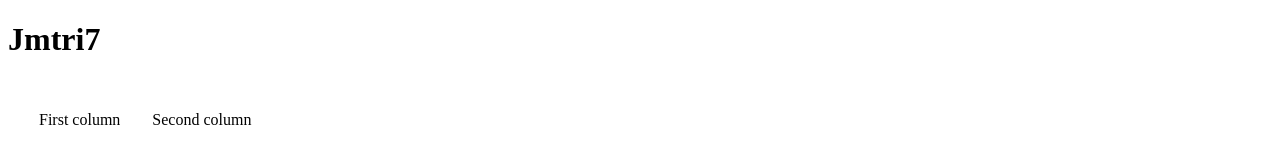
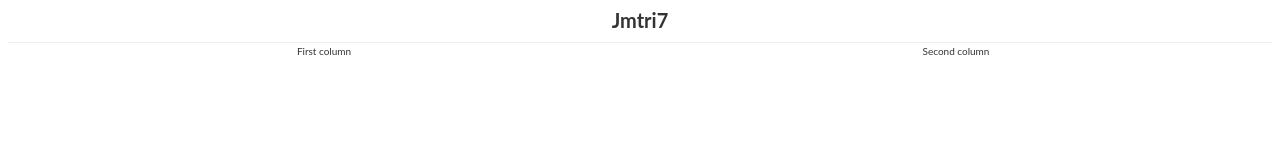
Before and after one commit to Jmtri7/Jmtri7.github.io, a plain HTML site: page index.html in a window 1280 px wide. Drawn offline with Linux system fonts and the light colour scheme.

Commit message:
Update styles.css

```diff
--- a/styles.css
+++ b/styles.css
@@ -1,4 +1,82 @@
-#main {
-	border-spacing: 30px;
-  	border-collapse: separate;
+element {
 }
+.render table, .render td, .render th {
+    border: 1px solid #000;
+}
+.render table {
+    border-collapse: collapse;
+}
+table {
+    border-top: 0;
+    margin-bottom: 1.5em;
+    position: relative;
+    table-layout: fixed;
+    width: 100%;
+    z-index: 1;
+}
+table {
+    border-top: 1px solid #eee;
+    margin: 0 0 1.75em;
+        margin-bottom: 1.75em;
+    max-width: 100%;
+}
+table {
+    border-collapse: collapse;
+    border-spacing: 0;
+}
+* {
+    -webkit-box-sizing: border-box;
+    -moz-box-sizing: border-box;
+    box-sizing: border-box;
+}
+* {
+    -webkit-box-sizing: border-box;
+    -moz-box-sizing: border-box;
+    box-sizing: border-box;
+}
+.post-single {
+    font-size: 17px;
+    line-height: 1.75em;
+}
+.post-single {
+    font-size: 17px;
+    line-height: 1.75em;
+}
+.wrapper {
+    text-align: left;
+}
+.wrapper {
+    text-align: left;
+}
+#container {
+    font-size: 12px;
+    line-height: 1.4em;
+    text-align: center;
+}
+#container {
+    font-size: 12px;
+    line-height: 1.4em;
+    text-align: center;
+}
+body {
+    color: #333;
+    font-family: 'Lato','Roboto',Arial,Tahoma,sans-serif;
+    font-size: 62.5%;
+    line-height: 1.5em;
+    text-align: center;
+}
+body {
+    color: #333;
+    font-family: 'Lato','Roboto',Arial,Tahoma,sans-serif;
+    font-size: 62.5%;
+    line-height: 1.5em;
+    text-align: center;
+}
+html {
+    font-family: sans-serif;
+    -webkit-text-size-adjust: 100%;
+}
+html {
+    font-family: sans-serif;
+    -webkit-text-size-adjust: 100%;
+}
```
